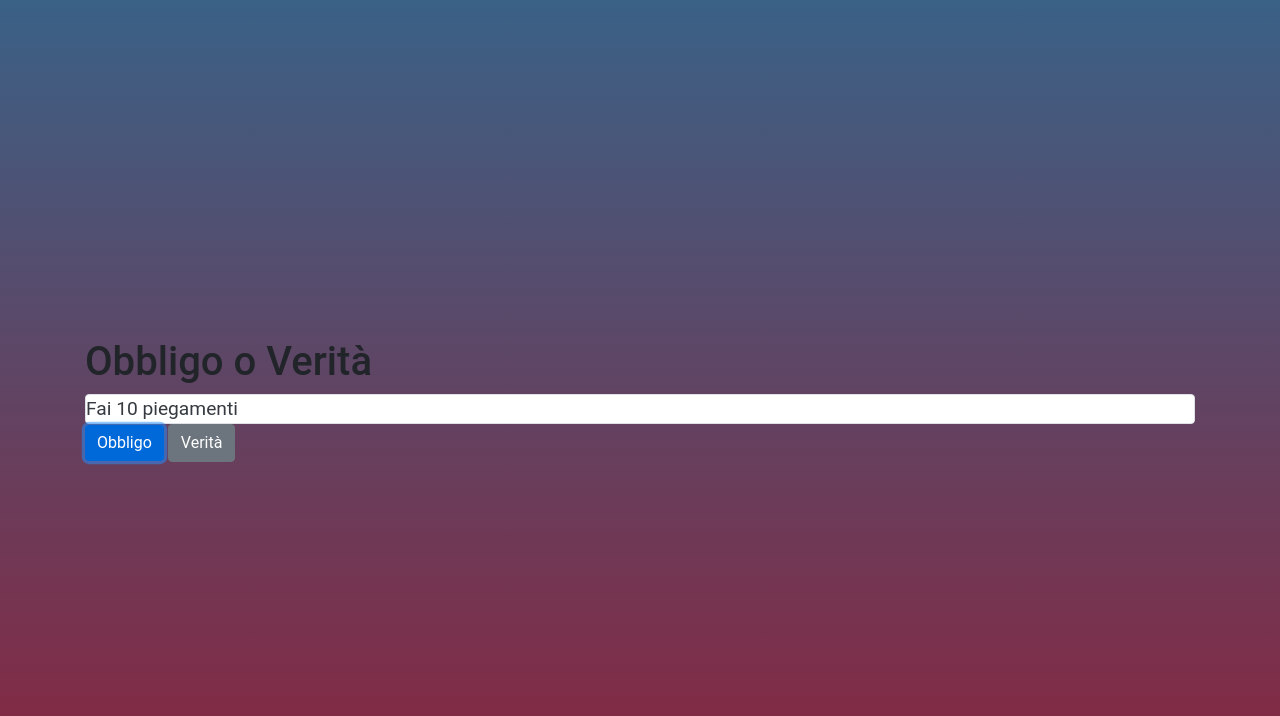
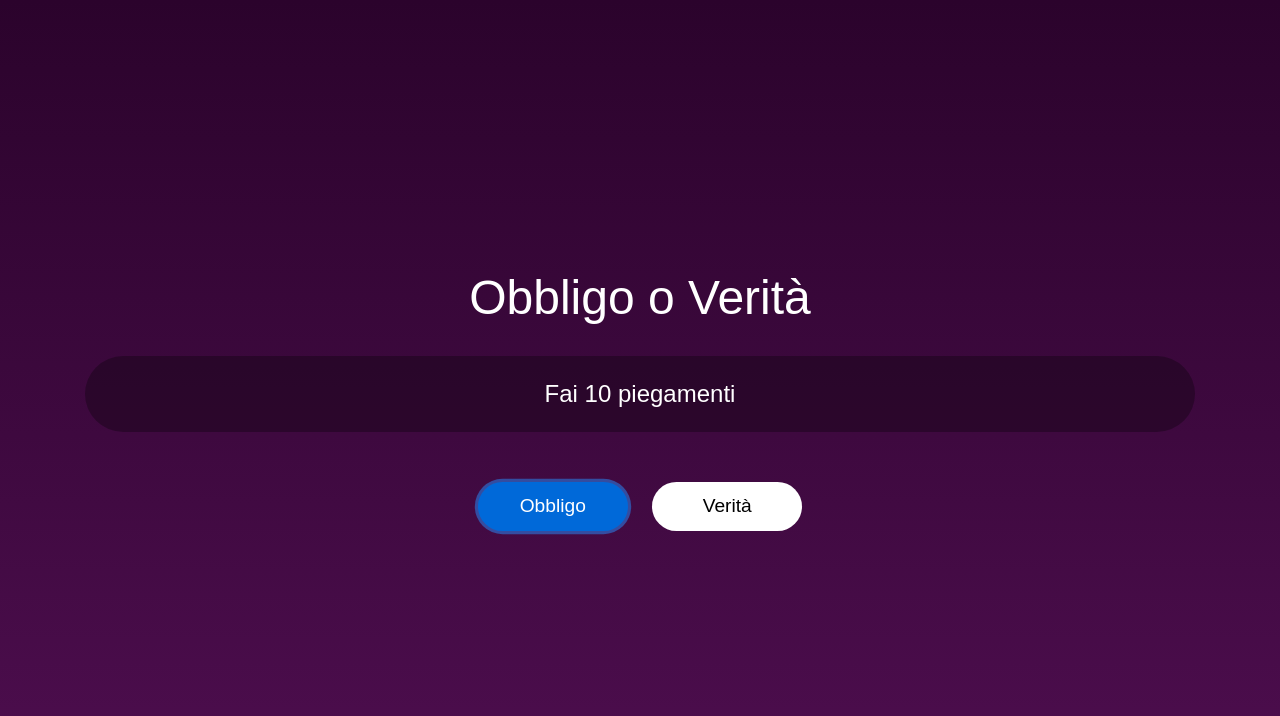
Before and after one commit to kevin22003/obbligo-o-verit-, a plain HTML site: page index.html in a window 1280 px wide. Both pictures are taken after a click on the button "Obbligo". Drawn offline with nearby package versions, Linux system fonts and the light colour scheme.

Commit message:
Update styles.css

```diff
--- a/styles.css
+++ b/styles.css
@@ -1,126 +1,89 @@
 body {
-    font-family: 'Roboto', sans-serif;
-    background: linear-gradient(to bottom, #3a6186, #89253e);
+    font-family: 'Arial', sans-serif;
     margin: 0;
+    padding: 0;
+    height: 100vh;
+    background: linear-gradient(to bottom, #2b032c, #4e0e4f);
     display: flex;
     justify-content: center;
     align-items: center;
-    height: 100vh;
-    overflow: hidden;
 }
 
-.background {
-    position: absolute;
-    top: 0;
-    left: 0;
-    width: 100%;
-    height: 100%;
-    background: url('https://source.unsplash.com/random/1600x900') no-repeat center center/cover;
-    filter: blur(8px);
-    z-index: -1;
+.container {
+    text-align: center;
 }
 
-.card {
-    width: 100%;
-    max-width: 600px;
-    box-shadow: 0 0 20px rgba(0, 0, 0, 0.3);
-    border-radius: 10px;
-    animation: slideIn 1s ease-out;
+.title {
+    font-size: 3rem;
+    color: white;
+    margin-bottom: 30px;
+    animation: fadeInDown 1s ease-out;
 }
 
-.card-title {
-    font-family: 'Pacifico', cursive;
-    font-size: 2.5rem;
-    color: #fff;
-    text-shadow: 2px 2px 4px rgba(0, 0, 0, 0.3);
+.task-display {
+    color: white;
+    font-size: 1.5rem;
+    margin: 20px 0;
+    padding: 20px;
+    background-color: rgba(0, 0, 0, 0.3);
+    border-radius: 50px;
+    display: none;
+    animation: fadeIn 1s ease-out;
 }
 
-.wheel-container {
-    position: relative;
-    margin-top: 20px;
+.button-group {
+    margin-top: 50px;
 }
 
-.wheel {
-    width: 200px;
-    height: 200px;
-    border: 10px solid #fff;
-    border-radius: 50%;
-    position: relative;
-    overflow: hidden;
-    animation: rotate 5s ease-in-out infinite;
+.btn {
+    width: 150px;
+    padding: 10px;
+    font-size: 1.2rem;
+    margin: 0 10px;
+    border-radius: 50px;
+    background-color: white;
+    color: black;
+    transition: background-color 0.3s, transform 0.2s;
 }
 
-.wheel.stopped {
-    animation: none;
+.btn-primary {
+    background-color: white;
+    border: none;
+    color: black;
 }
 
-.segment {
-    width: 100%;
-    height: 50%;
-    position: absolute;
-    top: 0;
-    left: 0;
-    display: flex;
-    justify-content: center;
-    align-items: center;
-    font-size: 1.5rem;
-    font-weight: bold;
-    color: #fff;
-    text-shadow: 2px 2px 4px rgba(0, 0, 0, 0.3);
+.btn-primary:hover {
+    background-color: #e0e0e0;
+    transform: scale(1.05);
 }
 
-.obbligo {
-    background-color: #e74c3c;
-    transform: rotate(0deg) translateY(-100%);
+.btn-secondary {
+    background-color: white;
+    border: none;
+    color: black;
 }
 
-.verità {
-    background-color: #3498db;
-    transform: rotate(180deg) translateY(-100%);
+.btn-secondary:hover {
+    background-color: #e0e0e0;
+    transform: scale(1.05);
 }
 
-@keyframes slideIn {
+@keyframes fadeInDown {
     from {
-        transform: translateY(-100%);
+        opacity: 0;
+        transform: translateY(-50px);
+    }
+    to {
+        opacity: 1;
+        transform: translateY(0);
+    }
+}
+
+@keyframes fadeIn {
+    from {
         opacity: 0;
     }
     to {
-        transform: translateY(0);
         opacity: 1;
     }
 }
-
-@keyframes rotate {
-    0% { transform: rotate(0deg); }
-    100% { transform: rotate(360deg); }
-}
-
-.btn-primary {
-    background-color: #3498db;
-    border: none;
-    transition: background-color 0.3s, transform 0.2s;
-}
-
-.btn-primary:hover {
-    background-color: #2980b9;
-    transform: scale(1.1);
-}
-
-.task-display {
-    background-color: #fff;
-    border: 1px solid #dee2e6;
-    border-radius: 4px;
-    display: none;
-    animation: fadeIn 0.5s;
-    font-size: 1.2rem;
-    color: #343a40;
-}
-
-@keyframes fadeIn {
-    from { opacity: 0; }
-    to { opacity: 1; }
-}
-
-button:hover {
-    background-color: #218838;
-}
```
